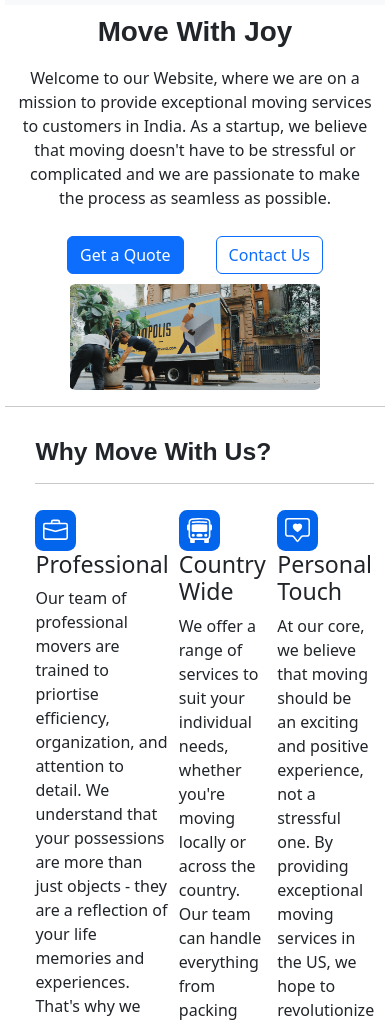
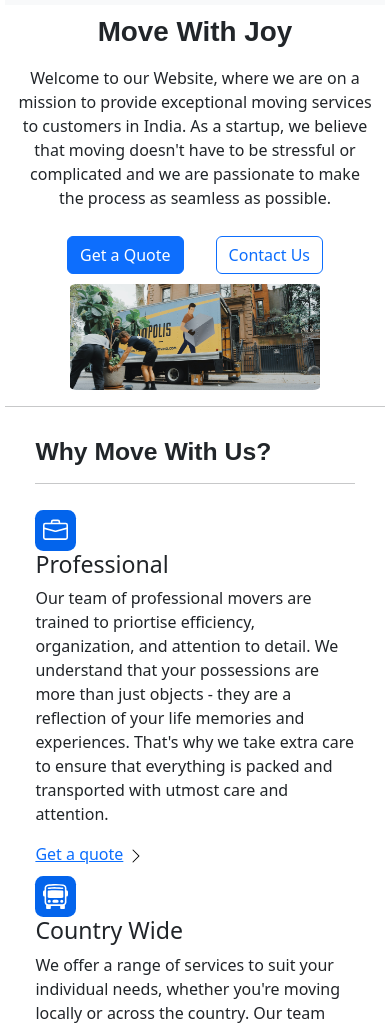
Before and after one commit to Raviya08/miniProject-Moving-website, a plain HTML site: page index.html in a window 390 px wide. Shown: the part 56-1079 px from the top of the page. Drawn offline with nearby package versions, Linux system fonts and the light colour scheme.

Commit message:
Update index.html

```diff
--- a/index.html
+++ b/index.html
@@ -94,6 +94,12 @@
     .flex-container > a{
       color:  rgb(235, 235, 235);
       text-decoration: none;
+    }
+    @media(max-width: 800px){
+      .grid-container-two{
+        display: flex;
+        flex-direction: column;
+      }
     }
   </style>
 </head>
```
